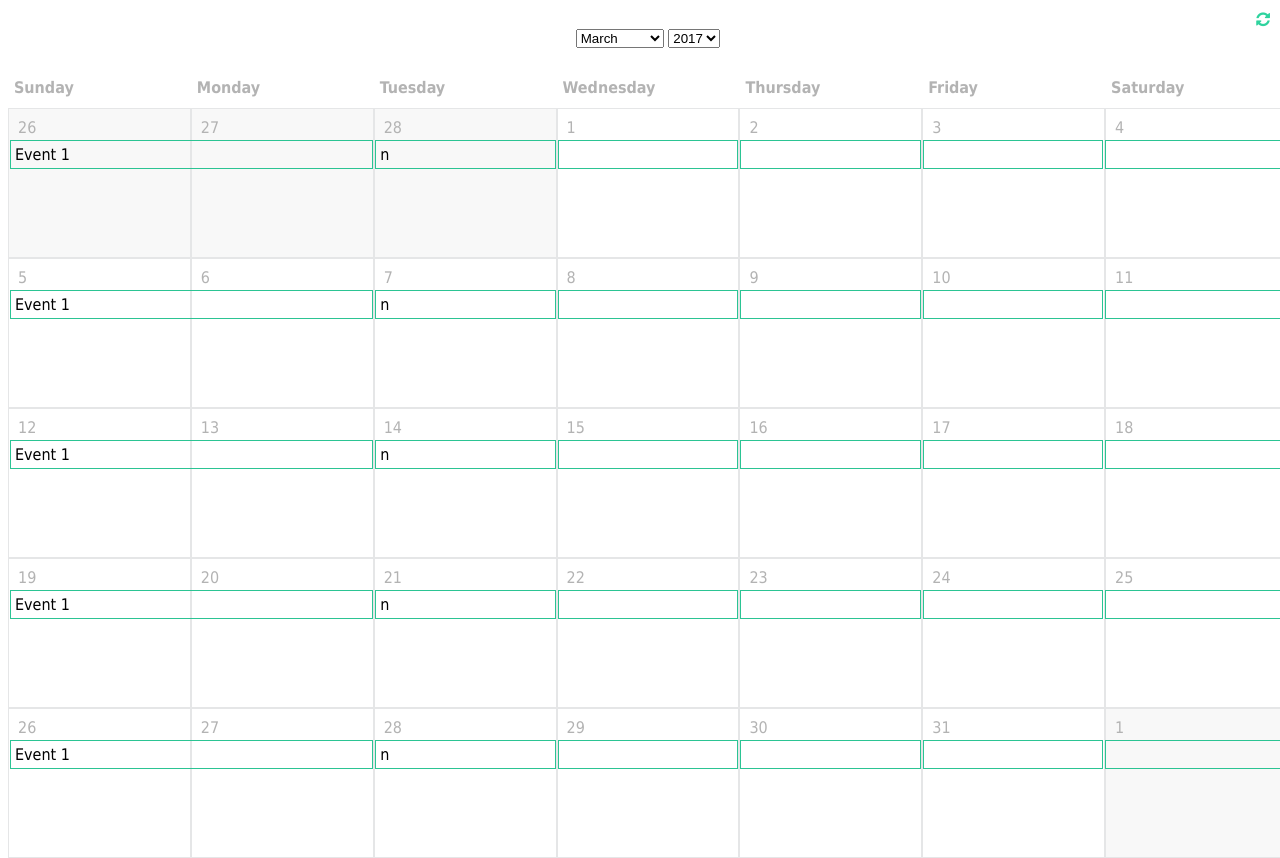
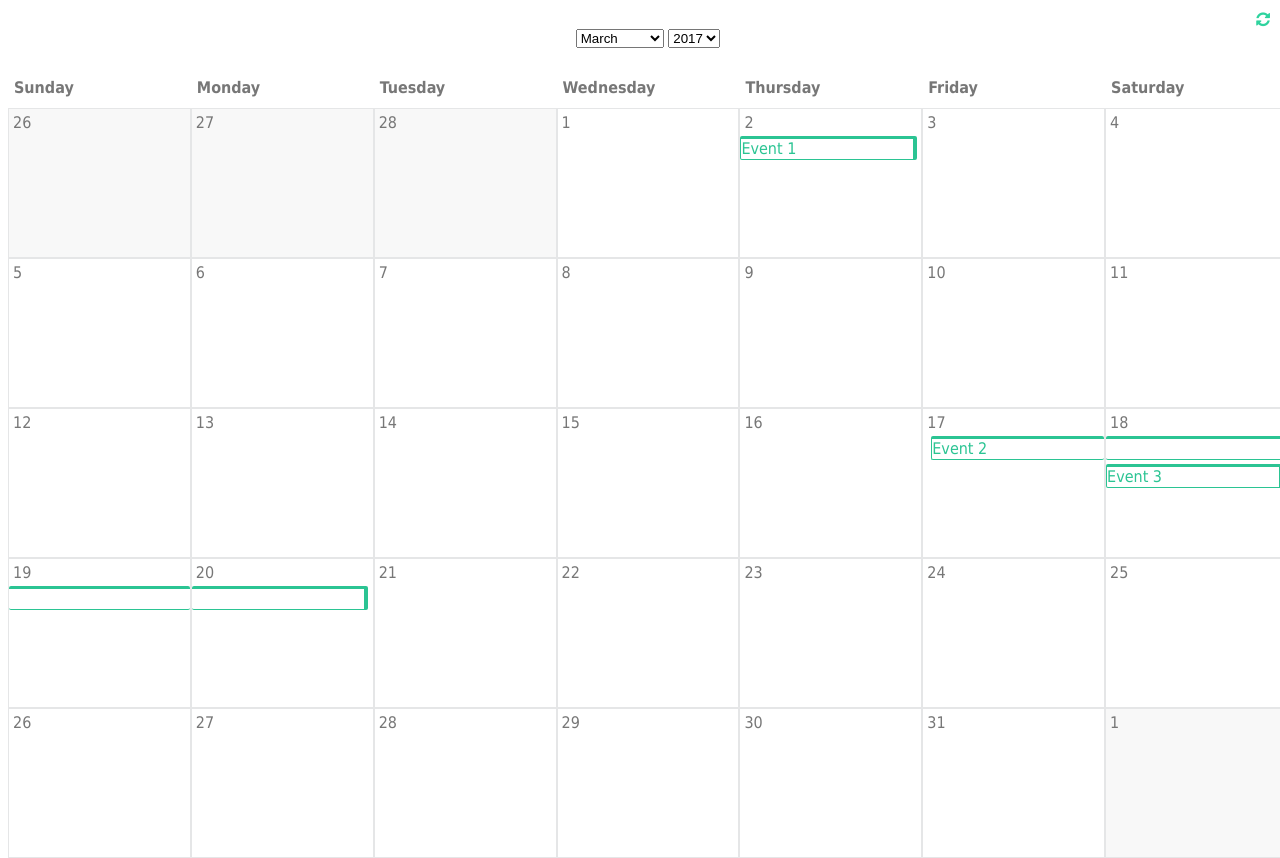
Before and after one commit to psycane/django-calendar, a Django app: page / in a window 1280 px wide. Run offline with Django 3.2, Linux system fonts and the light colour scheme; data comes from the database, SQL or seed files in the repository; both versions use the stored data as it was after the commit; some libraries are stand-ins or nearby versions.

Commit message:
Events display successful!

```diff
--- a/requirements.txt
+++ b/requirements.txt
@@ -2,4 +2,5 @@ appdirs==1.4.3
 Django==1.8.13
 packaging==16.8
 pyparsing==2.2.0
+pytz==2016.10
 six==1.10.0
--- a/scheduler/static/css/calendar.css
+++ b/scheduler/static/css/calendar.css
@@ -36,7 +36,6 @@ body {
     float: left;
     display: block;
     width: 14.2857142857%;
-    padding: 5px;
     box-sizing: border-box;
     border: 1px solid #e5e6e7;
 }
@@ -51,7 +50,7 @@ body {
     padding: 10px 6px;
     font-size: 16px;
     font-weight: bold;
-    color: #b3b3b3;
+    color: #777777;
 }
 
 #calendar_body .days li {
@@ -67,7 +66,7 @@ body {
     padding: 4px;
     width: 20px;
     float: left;
-    color: #b3b3b3;
+    color: #777777;
 }
 
 .noday {
@@ -188,7 +187,7 @@ body {
 #create_event_dialog #event_cancel {
     float: left;
     background-color: #b3b3b3;
-    border: 1px solid #b3b3b3;
+    border: 1px solid #777777;
 }
 
 .ui-dialog.create_event_dialog .ui-widget-header {
@@ -201,16 +200,26 @@ body {
 
 /* Events Table CSS */
 
-.days .events_table {
-    position: absolute;
+.event {
     width: 100%;
-    padding: 0;
-    margin-top: 30px;
-    table-layout: fixed;
+    float: left;
+    color: #2bc493;
+    border-top: 3px solid #2bc493;
+    border-bottom: 1px solid #2bc493;
+    border-radius: 2px;
+    overflow: hidden;
+    height: 20px;
+    margin-bottom: 4px;
 }
 
-.days .events_table td {
-    padding: 4px;
-    border: 1px solid #2bc493;
-    overflow: hidden;
+.start {
+    border-left: 1px solid #2bc493;
+    width: 95%;
+    float: right;
 }
+
+.end {
+    border-right: 4px solid #2bc493;
+    width: 95%;
+    float: left;
+}
--- a/scheduler/static/js/calendar.js
+++ b/scheduler/static/js/calendar.js
@@ -58,11 +58,15 @@ $(document).ready(function() {
     $(document).on('mouseover', '#calendar_body .days li', function(e) {
         e.preventDefault();
         $(this).find('.date').css('color', '#f8f8f8');
+        $(this).find('.event').css('background-color','#f8f8f8');
+        $(this).find('.event').css('color','#2bc493');
     });
 
     $(document).on('mouseout', '#calendar_body .days li', function(e) {
         e.preventDefault();
         $(this).find('.date').css('color', '#b3b3b3');
+        $(this).find('.event').css('background-color','white');
+        $(this).find('.event').css('color','#2bc493');
     });
 
     $(document).on('change', '#select_month, #select_year', function(e) {
--- a/scheduler/templates/calendar.html
+++ b/scheduler/templates/calendar.html
@@ -1,3 +1,4 @@
+{% load filter %}
 <div id="calendar_heading">
     <select name="select_month" id="select_month">
         {% for month in months %} {% if current_month == forloop.counter %}
@@ -22,28 +23,30 @@
     </ul>
     {% for row in calendar_data %}
     <ul class="days">
-        <table class="events_table" cellpadding="0" cellspacing="2">
-            <tbody>
-                <tr>
-                    <td colspan="2"">Event 1</td>
-                    <td>n</td>
-                    <td></td>
-                    <td></td>
-                    <td></td>
-                    <td></td>
-                </tr>
-
-            </tbody>
-        </table>
-        {% for date in row %} {% if date.3 == 'current' %}
+        {% for date in row %}
+        {% if date.3 == 'current' %}
             <li class="date_block">
                 <div class="date" data-month="{{ date.1 }}" data-year="{{ date.2 }}" data-day="{{ date.0 }}" data-weekday="{{ forloop.counter0 }}">{{ date.0 }}</div>
+                {% if events_data|get_item:date %}
+                    {% for event in events_data|get_item:date %}
+                        {% if event.0 == event_start|get_item:date and event.0 == event_end|get_item:date %}
+                            <div class="event start end" data-id="{{ event.0 }}" data-name="{{ event.1 }}">{{ event.1 }}</div>
+                        {% elif event.0 == event_start|get_item:date %}
+                            <div class="event start" data-id="{{ event.0 }}" data-name="{{ event.1 }}">{{ event.1 }}</div>
+                        {% elif event.0 == event_end|get_item:date %}
+                            <div class="event end" data-id="{{ event.0 }}" data-name="{{ event.1 }}"></div>
+                        {% else %}
+                            <div class="event" data-id="{{ event.0 }}" data-name="{{ event.1 }}"></div>
+                        {% endif %}
+                    {% endfor %}
+                {% endif %}
             </li>
         {% else %}
             <li class="date_block noday">
                 <div class="date" data-month="{{ date.1 }}" data-year="{{ date.2 }}" data-day="{{ date.0 }}" data-weekday="{{ forloop.counter0 }}">{{ date.0 }}</div>
             </li>
-        {% endif %} {% endfor %}
+        {% endif %}
+        {% endfor %}
     </ul>
     {% endfor %}
 </div>
--- /dev/null
+++ b/scheduler/templatetags/filter.py
@@ -0,0 +1,7 @@
+from django import template
+
+register = template.Library()
+
+@register.filter
+def get_item(dictionary, key):
+    return dictionary.get(key)
--- a/scheduler/views.py
+++ b/scheduler/views.py
@@ -1,11 +1,15 @@
 from .models import Event
 import calendar
 import datetime
+from django.conf import settings
 from django.http import Http404, HttpResponse, HttpResponseBadRequest
 from django.shortcuts import render
 from django.template.loader import render_to_string
+from django.template.defaulttags import register
+from django.utils import timezone
 from django.views.decorators.csrf import ensure_csrf_cookie
 import json
+import pytz
 
 calendar.setfirstweekday(calendar.SUNDAY)
 year_from, year_to = 1950, 2050
@@ -31,6 +35,11 @@ calendar_context = {
                  'Friday',
                  'Saturday'],
 }
+
+
+@register.filter
+def get_item(dictionary, key):
+    return dictionary.get(key)
 
 
 def generateCalendarData(current_month, current_year):
@@ -77,6 +86,41 @@ def generateCalendarData(current_month, current_year):
     return calendar_data
 
 
+def generateEventsData(events, calendar_data, current_month, current_year):
+    rows, cols = len(calendar_data), 7
+    events_data = {}
+    start = {}
+    end = {}
+    for event in events:
+        event_id = event.id
+        event_name = event.event_name
+        start_date = timezone.localtime(event.start_date)
+        end_date = timezone.localtime(event.end_date)
+        st, en = None, None
+        for row in range(rows):
+            for col in range(cols):
+                date_tuple = calendar_data[row][col]
+                cur_date = timezone.make_aware(datetime.datetime(date_tuple[2],
+                                                                 date_tuple[1],
+                                                                 date_tuple[0],
+                                                                 start_date.hour,
+                                                                 start_date.minute,
+                                                                 start_date.second),
+                                               pytz.timezone(settings.TIME_ZONE))
+                if start_date <= cur_date <= end_date:
+                    if not st:
+                        st = date_tuple
+                    en = date_tuple
+                    if events_data.get(date_tuple):
+                        events_data[date_tuple].append((event_id, event_name))
+                    else:
+                        events_data[date_tuple] = [(event_id, event_name)]
+
+        start[st] = event_id
+        end[en] = event_id
+    return (start, end, events_data)
+
+
 def validateEventDetails(req):
     response = True
     error = None
@@ -103,7 +147,7 @@ def validateEventDetails(req):
                             error = 'Start date cannot be greater than end date!'
                     except:
                         response = False
-                        error = 'Invalid date format!'
+                        error = 'Invalid date or time format!'
                 else:
                     response = False
                     error = 'Description too long!'
@@ -116,6 +160,7 @@ def validateEventDetails(req):
     else:
         response = False
         error = 'Empty values not allowed!'
+
     return(response, error)
 
 
@@ -133,9 +178,19 @@ def home(request):
                 if 1 <= current_month <= 12 and year_from <= current_year <= year_to:
                     calendar_context['current_month'] = current_month
                     calendar_context['current_year'] = current_year
-                    calendar_context['calendar_data'] = generateCalendarData(current_month,
-                                                                             current_year)
-                    print(generateCalendarData(current_month, current_year))
+                    calendar_data = generateCalendarData(current_month,
+                                                         current_year)
+                    calendar_context['calendar_data'] = calendar_data
+                    print(calendar_data)
+                    events = Event.objects.all()
+                    start, end, events_data = generateEventsData(events,
+                                                                 calendar_data,
+                                                                 current_month,
+                                                                 current_year)
+                    calendar_context['events_data'] = events_data
+                    calendar_context['event_start'] = start
+                    calendar_context['event_end'] = end
+                    print(events_data, start, end)
 
                 else:
                     error = 'Out of bounds!'
@@ -158,8 +213,17 @@ def home(request):
     calendar_context['current_month'] = current_month
     calendar_context['current_year'] = current_year
     calendar_context['current_day'] = current_day
-    calendar_context['calendar_data'] = generateCalendarData(current_month,
-                                                             current_year)
+    calendar_data = generateCalendarData(current_month,
+                                         current_year)
+    calendar_context['calendar_data'] = calendar_data
+    events = Event.objects.all()
+    start, end, events_data = generateEventsData(events,
+                                                 calendar_data,
+                                                 current_month,
+                                                 current_year)
+    calendar_context['events_data'] = events_data
+    calendar_context['event_start'] = start
+    calendar_context['event_end'] = end
     return render(request, 'index.html', context=calendar_context)
 
 
@@ -187,6 +251,8 @@ def create_event(request):
                                              start_date=start_date,
                                              end_date=end_date,
                                              description=event_description)
+                calendar_data = generateCalendarData(start_date.month,
+                                                     start_date.year)
 
         else:
             error = 'Data not received!'
```
Also changed, not shown: db.sqlite3, scheduler/templatetags/__init__.py (added). Lines whose indentation alone changed are shown as unchanged.
